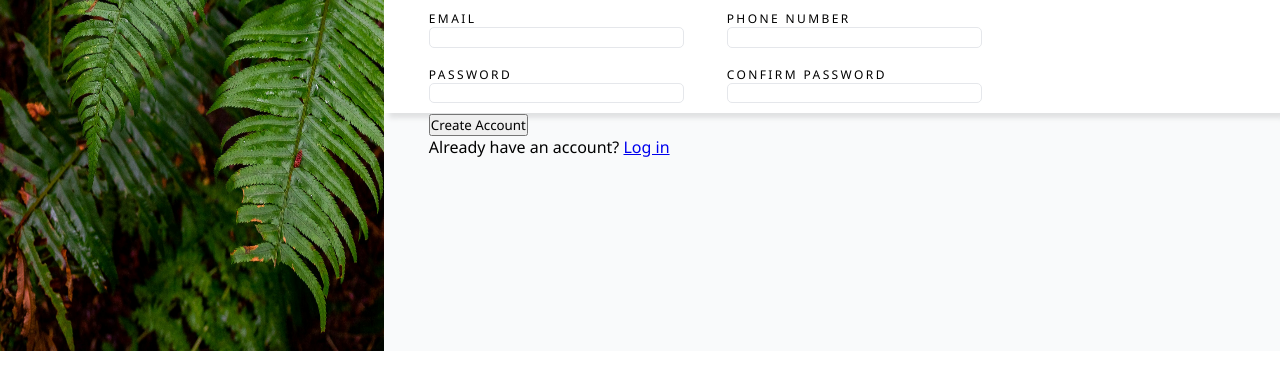
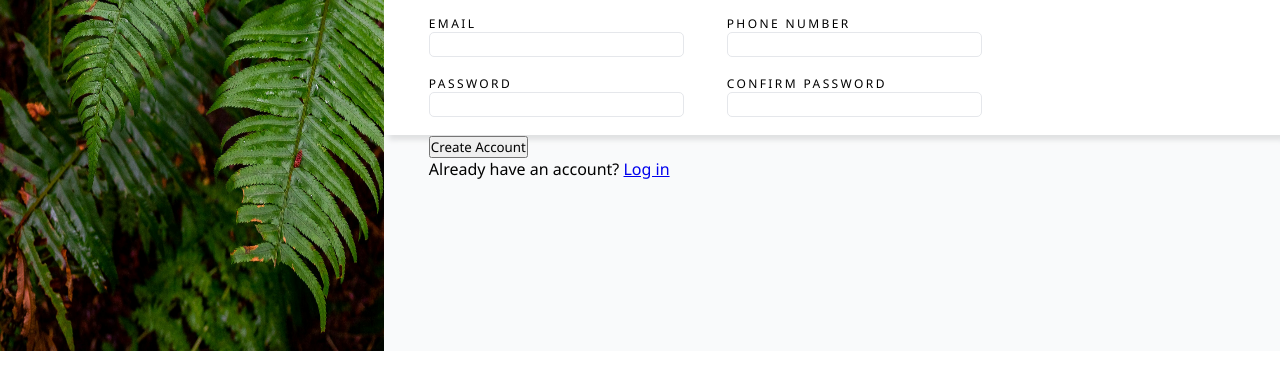
Before and after one commit to vincent585/sign-up-form, a plain HTML site: page index.html in a window 1280 px wide. Shown: the part 449-838 px from the top of the page. Before the commit the page ends 805 px from the top, so only its background shows below. Drawn offline with Linux system fonts and the light colour scheme.

Commit message:
fix overflowing elements

```diff
--- a/css/style.css
+++ b/css/style.css
@@ -64,7 +64,7 @@
 .form {
     display: flex;
     flex-direction: column;
-    flex: 2 1 65%;
+    flex: 2 0 65%;
 }
 
 .form-message {
@@ -106,6 +106,7 @@
     flex: 1 1 0;
     min-height: 13%;
     margin-bottom: 7%;
+    min-height: 0;
 }
 
 .set-one input:focus,
@@ -130,6 +131,7 @@
     justify-content: center;
     align-items: center;
     top: 20%;
+    overflow: hidden;
 }
 
 .logo img {
```
